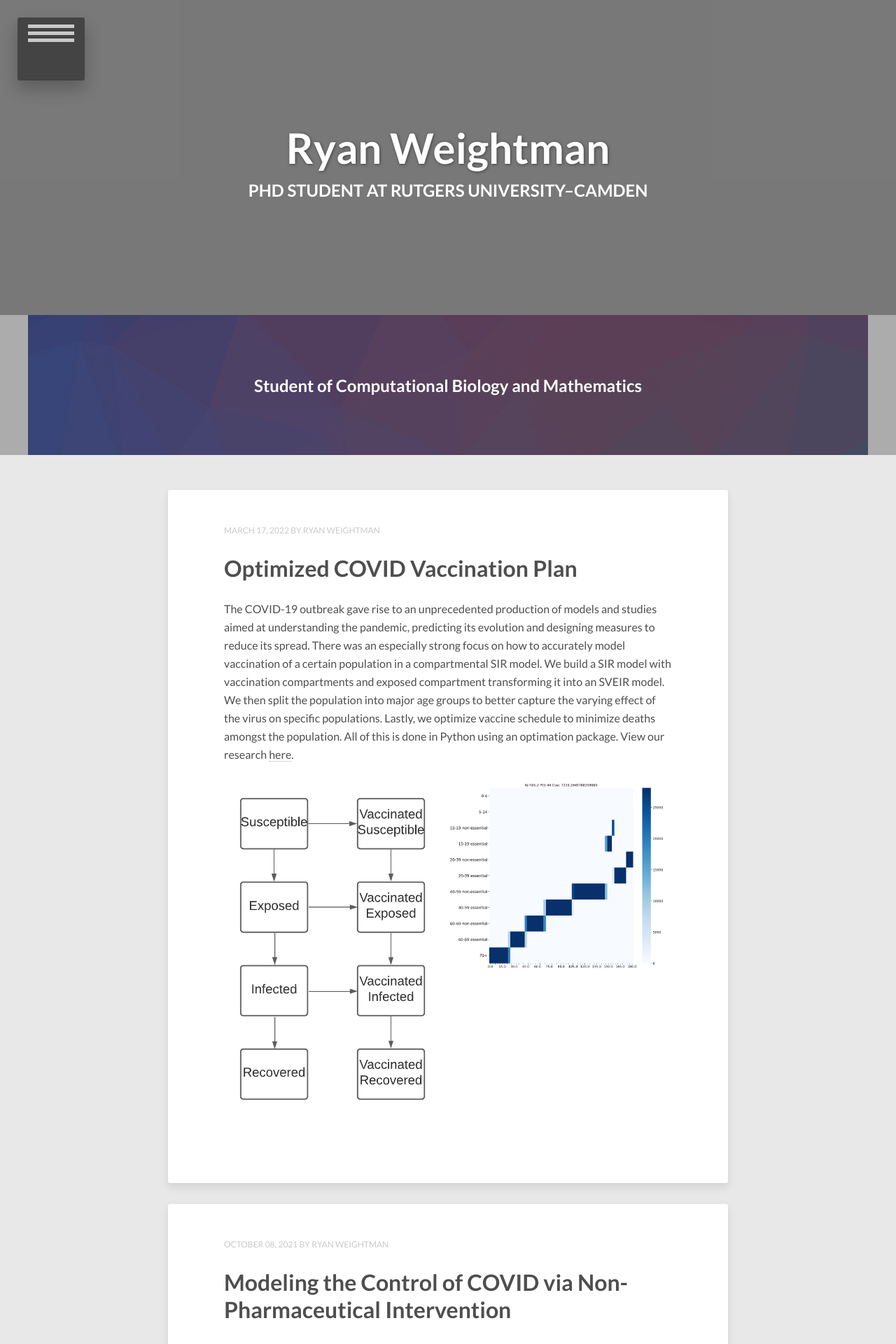
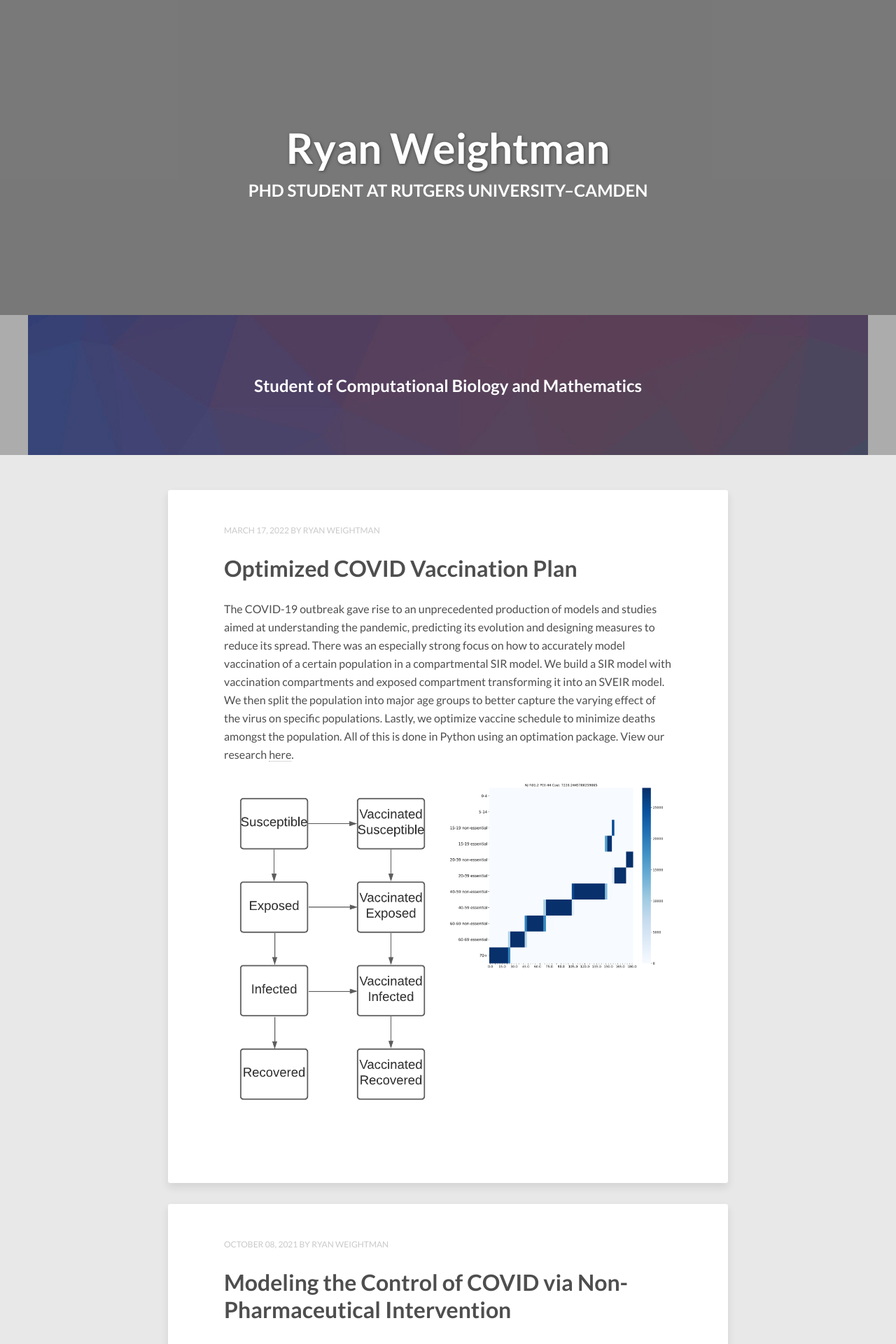
Before and after one commit to RyanJ119/RyanJ119.github.io, a Jekyll site: the page built from index.html, in a window 1280 px wide. Shown: the top 1920 px of the page at 70% size. Built offline with Jekyll 4.4.1, drawn with Linux system fonts in a browser that asks for light colours; nearby versions of some CDN libraries; the list of posts is cut into pages by our own code.

Commit message:
Update navigation.html

```diff
--- a/_includes/navigation.html
+++ b/_includes/navigation.html
@@ -1,6 +1,4 @@
-<nav id="dl-menu" class="dl-menuwrapper" role="navigation">
-	<button class="dl-trigger">Open Menu</button>
-	<ul class="dl-menu">
+<nav id="dl-menu" class="dl-menu" role="navigation">
 		<li><a href="{{ site.url }}/">Home</a></li>
 		<li>
 			<a href="#">Info</a>
```
